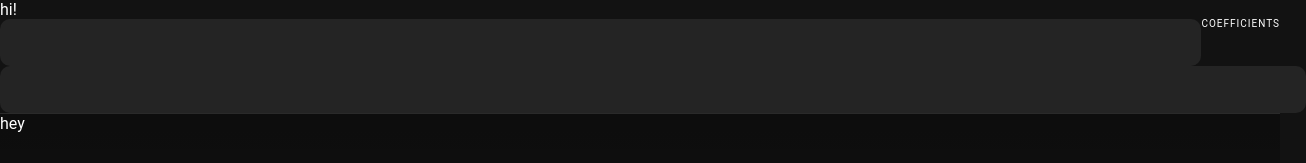
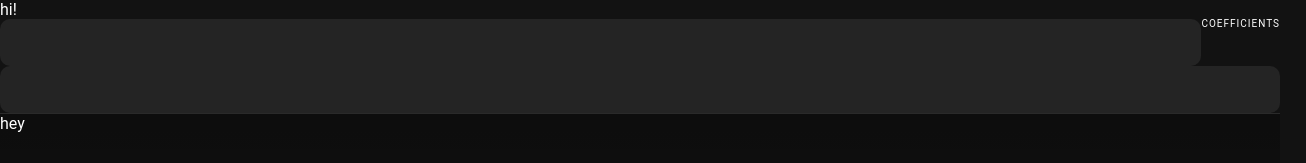
Before and after one commit to marqroldan/numericalmethods, a React app: page / in a window 1280 px wide. Shown: the top 163 px of the page, 1306 px wide, since content can reach past the window. Built offline with nearby package versions, Linux system fonts and the light colour scheme.

Commit message:
Added box-sizing for inputs

```diff
--- a/src/styles/components/input.scss
+++ b/src/styles/components/input.scss
@@ -4,9 +4,12 @@ input {
   outline: 0;
   border-radius: 10px;
   padding: 13px;
-    color: #FFF;
+  color: #fff;
   font-weight: 500;
   font-size: 18px;
   display: inline-block;
   width: 100%;
+  box-sizing: border-box;
+  -webkit-box-sizing: border-box;
+  -moz-box-sizing: border-box;
 }
```
Lines whose indentation alone changed are shown as unchanged.
